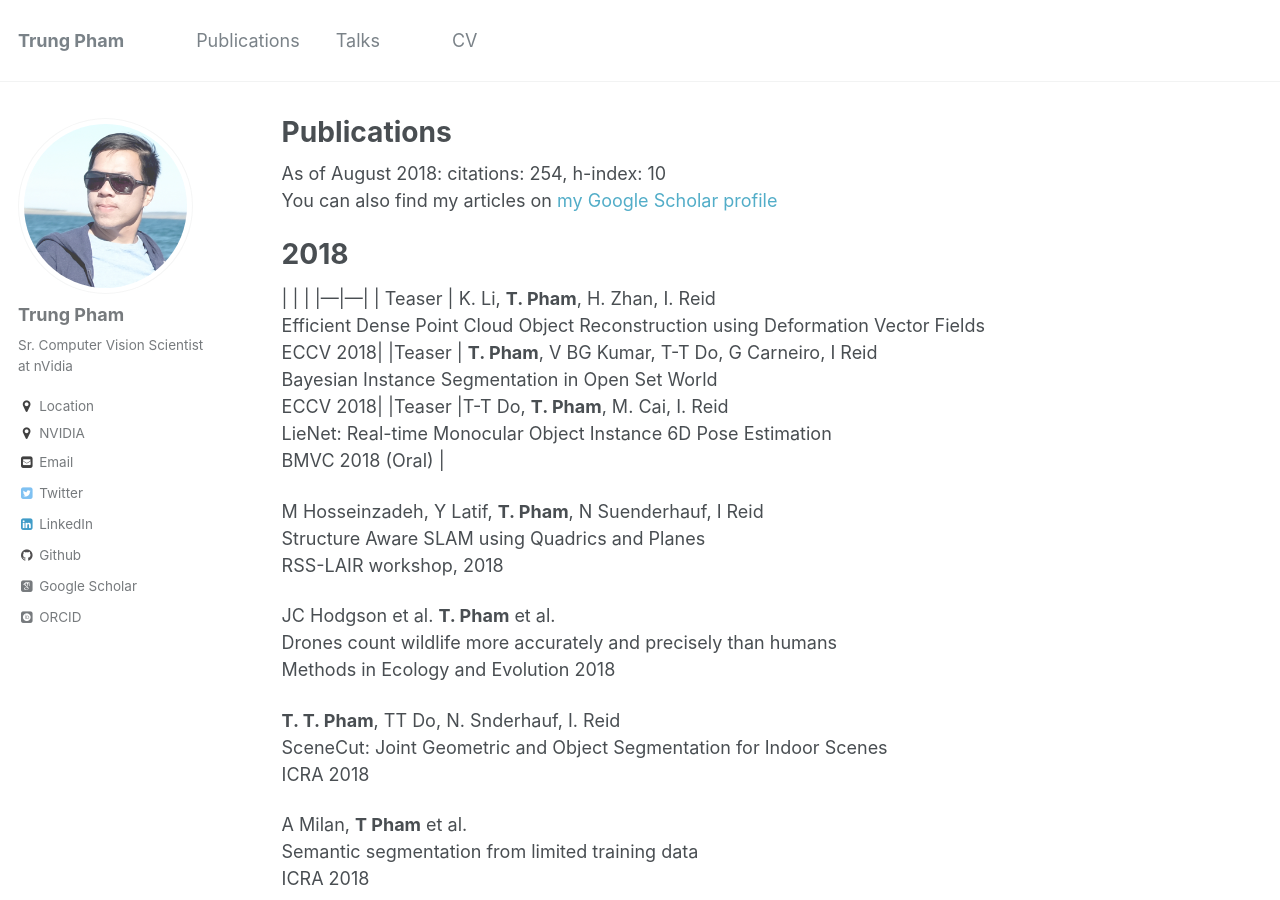
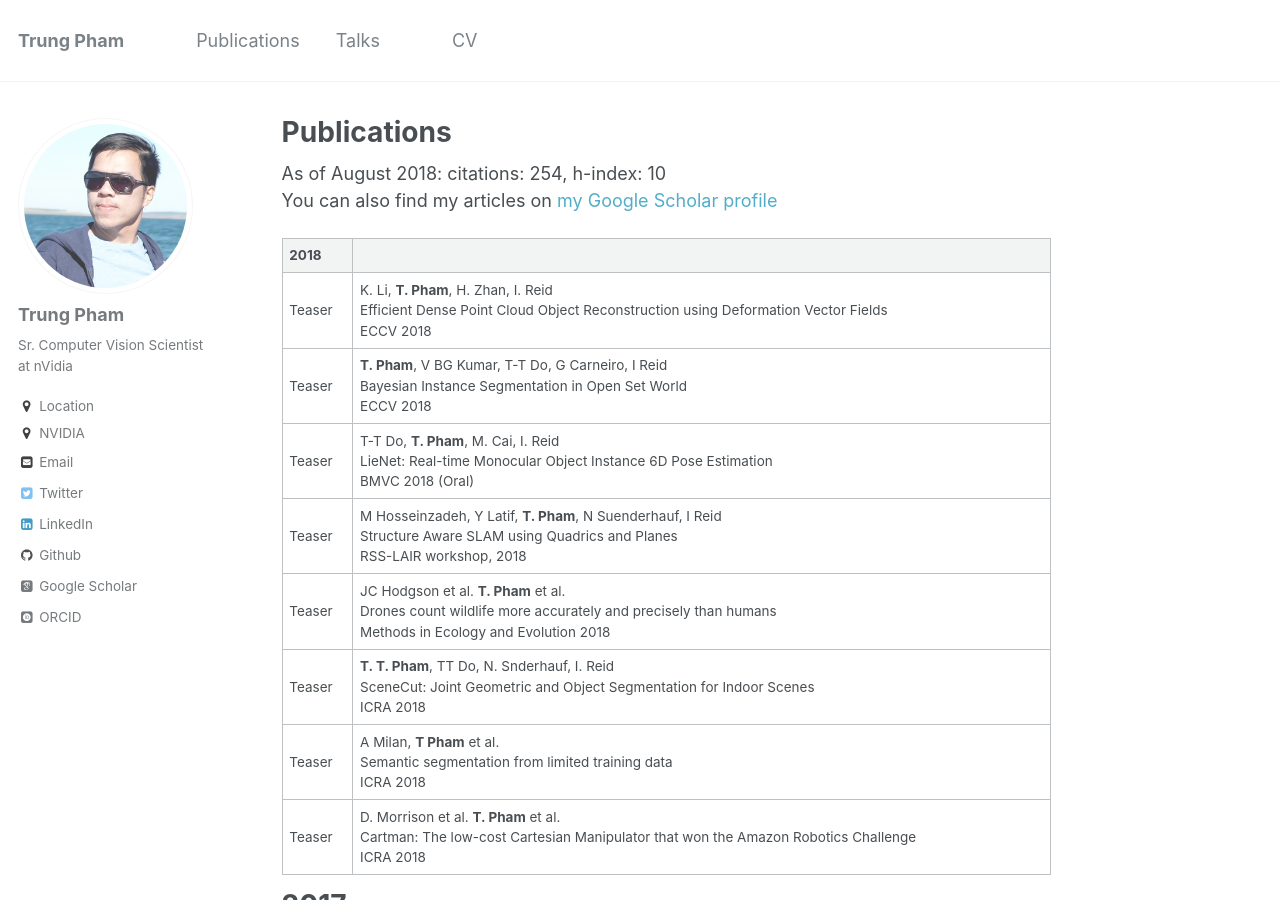
Before and after one commit to trungtpham/trungtpham.github.io, a Jekyll site: the page built from _pages/publications.md, in a window 1280 px wide and 900 px high. Built offline with Jekyll 4.4.1, drawn with Linux system fonts in a browser that asks for light colours; some web fonts are replaced.

Commit message:
Update publications.md

```diff
--- a/_pages/publications.md
+++ b/_pages/publications.md
@@ -13,35 +13,16 @@ You can also find my articles on <u><a href="{{author.googlescholar}}">my Google
 As of August 2018: citations: 254, h-index: 10
 You can also find my articles on [my Google Scholar profile](https://scholar.google.com.au/citations?user=Rfj56F4AAAAJ&hl=en "Google Scholar")
 
-
-2018
-=====
-|   |   |
+|  2018 |   |
 |---|---|
 | Teaser | K. Li, **T. Pham**, H. Zhan, I. Reid <br> Efficient Dense Point Cloud Object Reconstruction using Deformation Vector Fields <br>ECCV 2018|
 |Teaser | **T. Pham**, V BG Kumar, T-T Do, G Carneiro, I Reid <br> Bayesian Instance Segmentation in Open Set World <br> ECCV 2018|
 |Teaser |T-T Do, **T. Pham**, M. Cai, I. Reid  <br> LieNet: Real-time Monocular Object Instance 6D Pose Estimation <br> BMVC 2018 (Oral) |
-
-M Hosseinzadeh, Y Latif, **T. Pham**, N Suenderhauf, I Reid
-Structure Aware SLAM using Quadrics and Planes
-RSS-LAIR workshop, 2018
-
-JC Hodgson et al. **T. Pham** et al.
-Drones count wildlife more accurately and precisely than humans
-Methods in Ecology and Evolution 2018
-
-
-**T. T. Pham**, TT Do, N. Snderhauf, I. Reid
-SceneCut: Joint Geometric and Object Segmentation for Indoor Scenes
-ICRA 2018
-
-A Milan, **T Pham** et al.
-Semantic segmentation from limited training data
-ICRA 2018
-
-D. Morrison et al. **T. Pham** et al.
-Cartman: The low-cost Cartesian Manipulator that won the Amazon Robotics Challenge
-ICRA 2018
+|Teaser|M Hosseinzadeh, Y Latif, **T. Pham**, N Suenderhauf, I Reid <br> Structure Aware SLAM using Quadrics and Planes  <br> RSS-LAIR workshop, 2018|
+|Teaser|JC Hodgson et al. **T. Pham** et al.  <br> Drones count wildlife more accurately and precisely than humans  <br> Methods in Ecology and Evolution 2018|
+|Teaser|**T. T. Pham**, TT Do, N. Snderhauf, I. Reid<br>SceneCut: Joint Geometric and Object Segmentation for Indoor Scenes<br>ICRA 2018|
+|Teaser|A Milan, **T Pham** et al. <br> Semantic segmentation from limited training data <br> ICRA 2018|
+|Teaser|D. Morrison et al. **T. Pham** et al.  <br>Cartman: The low-cost Cartesian Manipulator that won the Amazon Robotics Challenge  <br>ICRA 2018|
 
 2017
 =====
```
